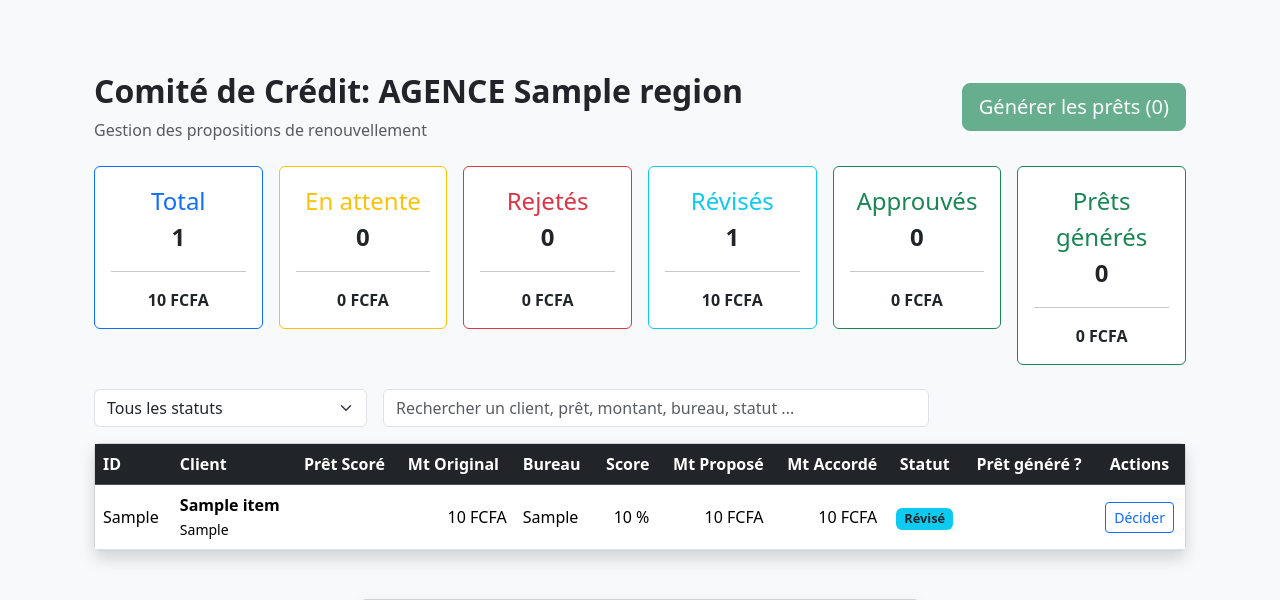
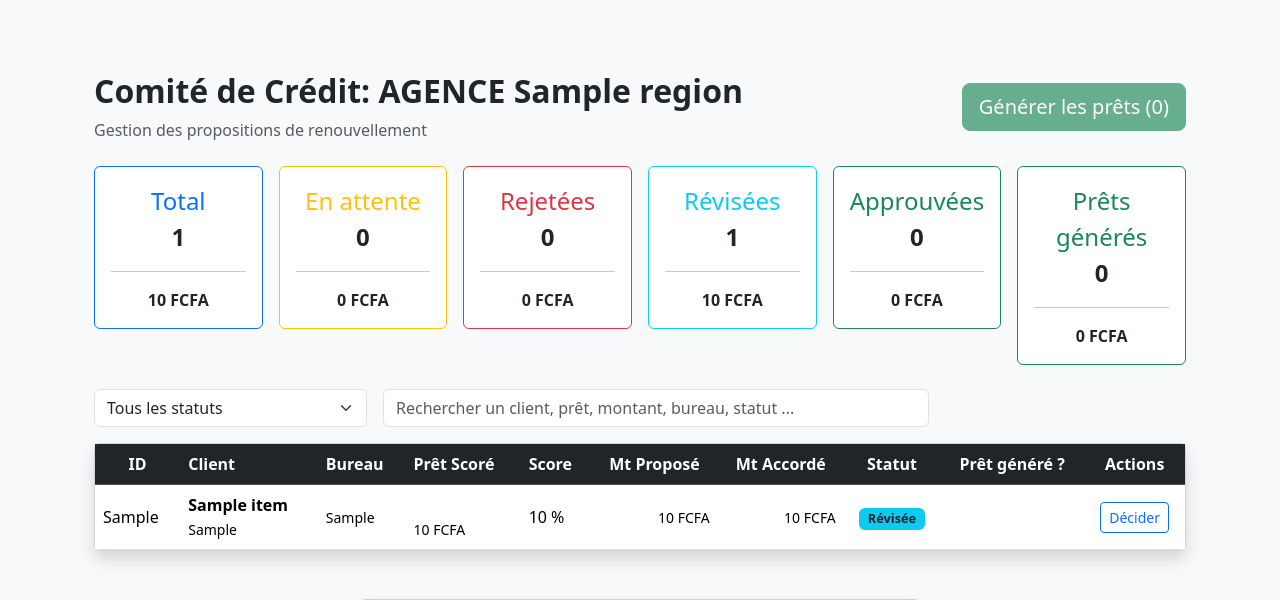
Before and after one commit to alledsi/renouvellements, a Django app: page /propositions/ in a window 1280 px wide. Shown: the part 56-656 px from the top of the page. Run offline with Django 5.2, Linux system fonts and the light colour scheme; a user stored in the database is signed in; a database or web service that is not in the repository returns one stand-in record (values such as "Sample title"); data that the repository does not hold is empty.

Commit message:
modification table

```diff
--- a/frontend/templates/proposals/list_proposals.html
+++ b/frontend/templates/proposals/list_proposals.html
@@ -25,9 +25,9 @@
   <div class="row g-3 mb-4">
     <div class="col-md-2 col-6"><div class="card text-center border-primary"><div class="card-body"><div class="text-primary fs-4">Total</div><div class="fs-4 fw-bold">{{ stats.total }}</div><hr><div class="fs-6 fw-bold">{{ stats.mt_total|floatformat:0 | intcomma }} FCFA</div></div></div></div>
     <div class="col-md-2 col-6"><div class="card text-center border-warning"><div class="card-body"><div class="text-warning fs-4">En attente</div><div class="fs-4 fw-bold">{{ stats.en_attente }}</div><hr><div class="fs-6 fw-bold">{{ stats.mt_en_attente|floatformat:0 | intcomma }} FCFA</div></div></div></div>
-    <div class="col-md-2 col-6"><div class="card text-center border-danger"><div class="card-body"><div class="text-danger fs-4">Rejetés</div><div class="fs-4 fw-bold">{{ stats.rejete }}</div><hr><div class="fs-6 fw-bold">{{ stats.mt_rejete|floatformat:0 | intcomma }} FCFA</div></div></div></div>
-    <div class="col-md-2 col-6"><div class="card text-center border-info"><div class="card-body"><div class="text-info fs-4">Révisés</div><div class="fs-4 fw-bold">{{ stats.revise }}</div><hr><div class="fs-6 fw-bold">{{ stats.mt_revise|floatformat:0 | intcomma }} FCFA</div></div></div></div>
-    <div class="col-md-2 col-6"><div class="card text-center border-success"><div class="card-body"><div class="text-success fs-4">Approuvés</div><div class="fs-4 fw-bold">{{ stats.approuve }}</div><hr><div class="fs-6 fw-bold">{{ stats.mt_approuve|floatformat:0 | intcomma }} FCFA</div></div></div></div>
+    <div class="col-md-2 col-6"><div class="card text-center border-danger"><div class="card-body"><div class="text-danger fs-4">Rejetées</div><div class="fs-4 fw-bold">{{ stats.rejete }}</div><hr><div class="fs-6 fw-bold">{{ stats.mt_rejete|floatformat:0 | intcomma }} FCFA</div></div></div></div>
+    <div class="col-md-2 col-6"><div class="card text-center border-info"><div class="card-body"><div class="text-info fs-4">Révisées</div><div class="fs-4 fw-bold">{{ stats.revise }}</div><hr><div class="fs-6 fw-bold">{{ stats.mt_revise|floatformat:0 | intcomma }} FCFA</div></div></div></div>
+    <div class="col-md-2 col-6"><div class="card text-center border-success"><div class="card-body"><div class="text-success fs-4">Approuvées</div><div class="fs-4 fw-bold">{{ stats.approuve }}</div><hr><div class="fs-6 fw-bold">{{ stats.mt_approuve|floatformat:0 | intcomma }} FCFA</div></div></div></div>
     <div class="col-md-2 col-6"><div class="card text-center border-success"><div class="card-body"><div class="text-success fs-4">Prêts générés</div><div class="fs-4 fw-bold">{{ stats.genere }}</div><hr><div class="fs-6 fw-bold">{{ stats.mt_genere|floatformat:0 | intcomma }} FCFA</div></div></div></div>
 
   </div>
@@ -37,9 +37,9 @@
     <select name="statut" class="form-select w-25" onchange="this.form.submit()">
       <option value="TOUS" {% if statut_filter == 'TOUS' %}selected{% endif %}>Tous les statuts</option>
       <option value="EN_ATTENTE" {% if statut_filter == 'EN_ATTENTE' %}selected{% endif %}>En attente</option>
-      <option value="APPROUVE" {% if statut_filter == 'APPROUVE' %}selected{% endif %}>Approuvés</option>
-      <option value="REJETE" {% if statut_filter == 'REJETE' %}selected{% endif %}>Rejetés</option>
-      <option value="REVISE" {% if statut_filter == 'REVISE' %}selected{% endif %}>Révisés</option>
+      <option value="APPROUVE" {% if statut_filter == 'APPROUVE' %}selected{% endif %}>Approuvées</option>
+      <option value="REJETE" {% if statut_filter == 'REJETE' %}selected{% endif %}>Rejetées</option>
+      <option value="REVISE" {% if statut_filter == 'REVISE' %}selected{% endif %}>Révisées</option>
     </select>
     <input id="searchInput" class="form-control w-50" placeholder="Rechercher un client, prêt, montant, bureau, statut ...">
   </form>
@@ -50,14 +50,13 @@
       <table class="table align-middle table-hover mb-0" id="propositionsTable">
         <thead class="table-dark" style="position: sticky; top:0; z-index:2;">
           <tr>
-            <th>ID</th>
+            <th class="text-center">ID</th>
             <th>Client</th>
+            <th>Bureau</th>
             <th>Prêt Scoré</th>
-            <th>Mt Original</th>
-            <th>Bureau</th>
-            <th class="text-end">Score</th>
-            <th class="text-end">Mt Proposé</th>
-            <th class="text-end">Mt Accordé</th>
+            <th>Score</th>
+            <th class="text-center">Mt Proposé</th>
+            <th class="text-center">Mt Accordé</th>
             <th class="text-center">Statut</th>
             <th class="text-center">Prêt généré ?</th>
             <th class="text-center">Actions</th>
@@ -68,25 +67,24 @@
           <tr>
             <td>{{ p.ID_PROPOSITION }}</td>
             <td><strong>{{ p.NOM_COMPLET }}</strong><br><small>{{ p.MATRICULE_CLIENT }}</small></td>
-            <td>{{ p.NO_PRET_SCORE }}</td>
-            <td class="text-end">{{ p.MT_PRET_ORIGINAL|floatformat:0 | intcomma }} FCFA</td>
-            <td>{{ p.LIBELLE_BUREAU }}</td>
-            <td class="text-end">{{ p.SCORE_TOTAL }} %</td>
-            <td class="text-end">{{ p.MT_PROPOSE|floatformat:0 | intcomma }} FCFA</td>
+            <td><small>{{ p.LIBELLE_BUREAU }}</small></td>
+            <td><strong>{{ p.NO_PRET_SCORE }}</strong><br><small>{{ p.MT_PRET_ORIGINAL|floatformat:0 | intcomma }} FCFA</small></td>
+            <td>{{ p.SCORE_TOTAL }} %</td>
+            <td class="text-end"><small>{{ p.MT_PROPOSE|floatformat:0 | intcomma }} FCFA</small></td>
             <td class="text-end">
               {% if p.MT_ACCORDE %}
-                {{ p.MT_ACCORDE|floatformat:0 | intcomma }} FCFA
+                <small>{{ p.MT_ACCORDE|floatformat:0 | intcomma }} FCFA</small>
               {% else %}
                <h5 class="text-center">-</h5>
               {% endif %}
             </td>
             <td class="text-center">
               {% if p.STATUT_PROPOSITION == "APPROUVE" %}
-                <span class="badge bg-success">Approuvé</span>
+                <span class="badge bg-success">Approuvée</span>
               {% elif p.STATUT_PROPOSITION == "REJETE" %}
-                <span class="badge bg-danger">Rejeté</span>
+                <span class="badge bg-danger">Rejetée</span>
               {% elif p.STATUT_PROPOSITION == "REVISE" %}
-                <span class="badge bg-info text-dark">Révisé</span>
+                <span class="badge bg-info text-dark">Révisée</span>
               {% else %}
                 <span class="badge bg-warning text-dark">En attente</span>
               {% endif %}
```
Also changed, not shown: frontend/db.sqlite3.
